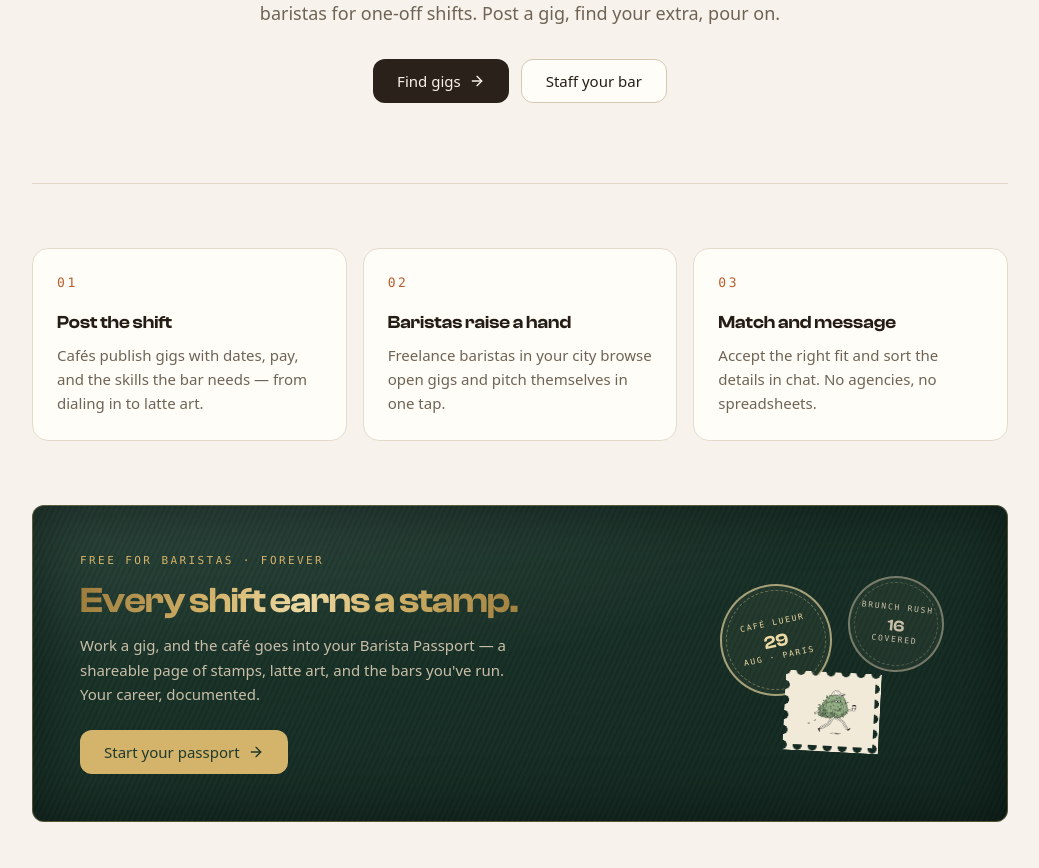
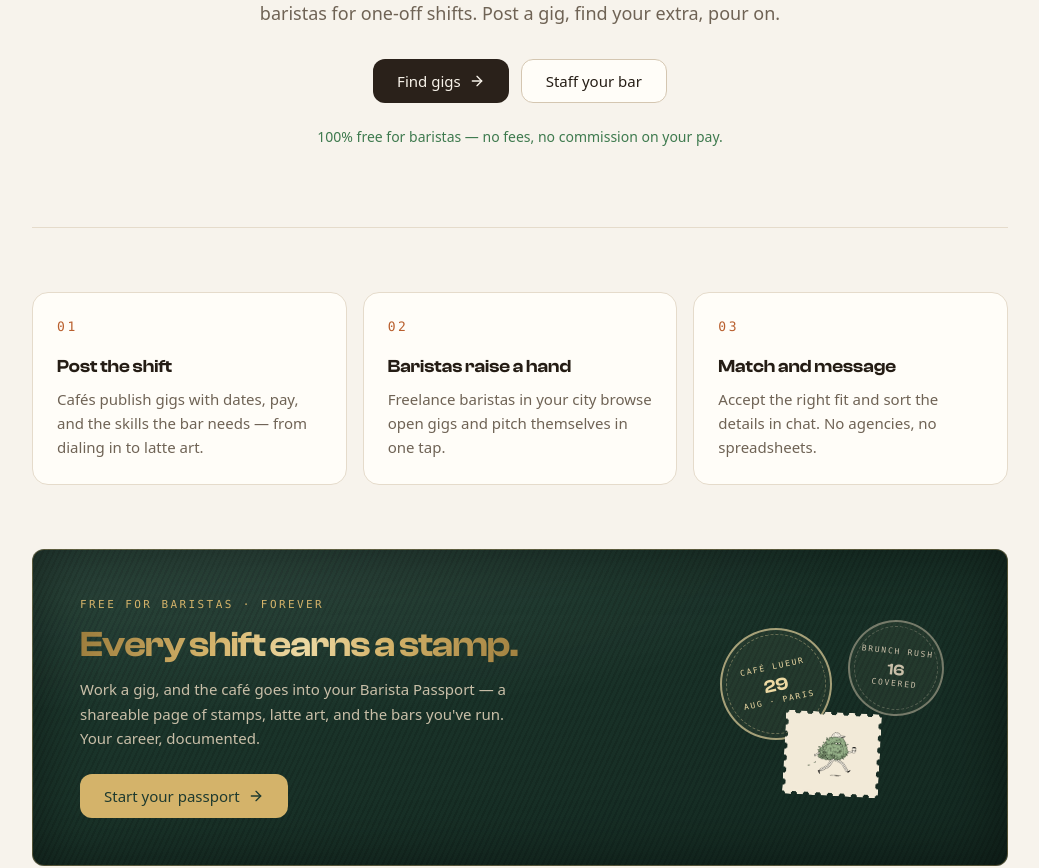
Before and after one commit to DoctorSte/barista-gigs, a Next.js app: page / in a window 1280 px wide. Shown: the part 580-1448 px from the top of the page, without its empty margins (120-1159 px from the left). Built offline with nearby package versions, Linux system fonts and the light colour scheme; no server answers.

Commit message:
Call out free-for-baristas in hero; fix stamp perforation geometry
The teaser postage stamp is now 96x84px — exact multiples of a 12px
perf grid — so the edge scallops stay even instead of drifting.

Co-Authored-By: Claude Fable 5 <noreply@anthropic.com>

```diff
--- a/app/(chrome)/page.tsx
+++ b/app/(chrome)/page.tsx
@@ -77,6 +77,9 @@ export default async function LandingPage() {
             Staff your bar
           </Link>
         </div>
+        <p className="text-sm font-medium text-success">
+          100% free for baristas — no fees, no commission on your pay.
+        </p>
       </section>
 
       {/* How it works — a real sequence, so the steps are numbered. */}
@@ -133,9 +136,10 @@ export default async function LandingPage() {
                 <span className="mt-1 font-display text-base font-semibold leading-none">16</span>
                 <span className="font-mono text-[8px] tracking-[0.22em]">COVERED</span>
               </div>
-              <div className="pp-teaser-hover absolute bottom-0 left-1/2 h-20 w-24 -translate-x-1/2 rotate-3">
+              {/* 96×84px — exact multiples of the 12px perf grid, so scallops stay even. */}
+              <div className="pp-teaser-hover absolute bottom-0 left-1/2 h-[84px] w-24 -translate-x-1/2 rotate-3">
                 <div className="pp-teaser-postage absolute inset-0" />
-                <div className="absolute inset-[6px] flex items-center justify-center bg-[#f2ead8]">
+                <div className="absolute inset-[5px] flex items-center justify-center bg-[#f2ead8]">
                   <Image
                     src="/mascot.png"
                     alt=""
--- a/app/globals.css
+++ b/app/globals.css
@@ -151,15 +151,15 @@ body {
   outline-color: rgba(201, 191, 168, 0.3);
   color: #c9bfa8;
 }
+/* Perf grid is 12px with 3.5px holes; keep the element's box a multiple of 12. */
 .pp-teaser-postage {
   background: #f2ead8;
-  -webkit-mask-image: radial-gradient(circle 4.5px at center, transparent 98%, #000);
-  mask-image: radial-gradient(circle 4.5px at center, transparent 98%, #000);
-  -webkit-mask-size: 15px 15px;
-  mask-size: 15px 15px;
-  -webkit-mask-position: -7.5px -7.5px;
-  mask-position: -7.5px -7.5px;
-  transition: rotate 220ms var(--ease-out-strong), scale 220ms var(--ease-out-strong);
+  -webkit-mask-image: radial-gradient(circle 3.5px at center, transparent 98%, #000);
+  mask-image: radial-gradient(circle 3.5px at center, transparent 98%, #000);
+  -webkit-mask-size: 12px 12px;
+  mask-size: 12px 12px;
+  -webkit-mask-position: -6px -6px;
+  mask-position: -6px -6px;
 }
 .pp-teaser-hover {
   transition: rotate 220ms var(--ease-out-strong), scale 220ms var(--ease-out-strong);
```
